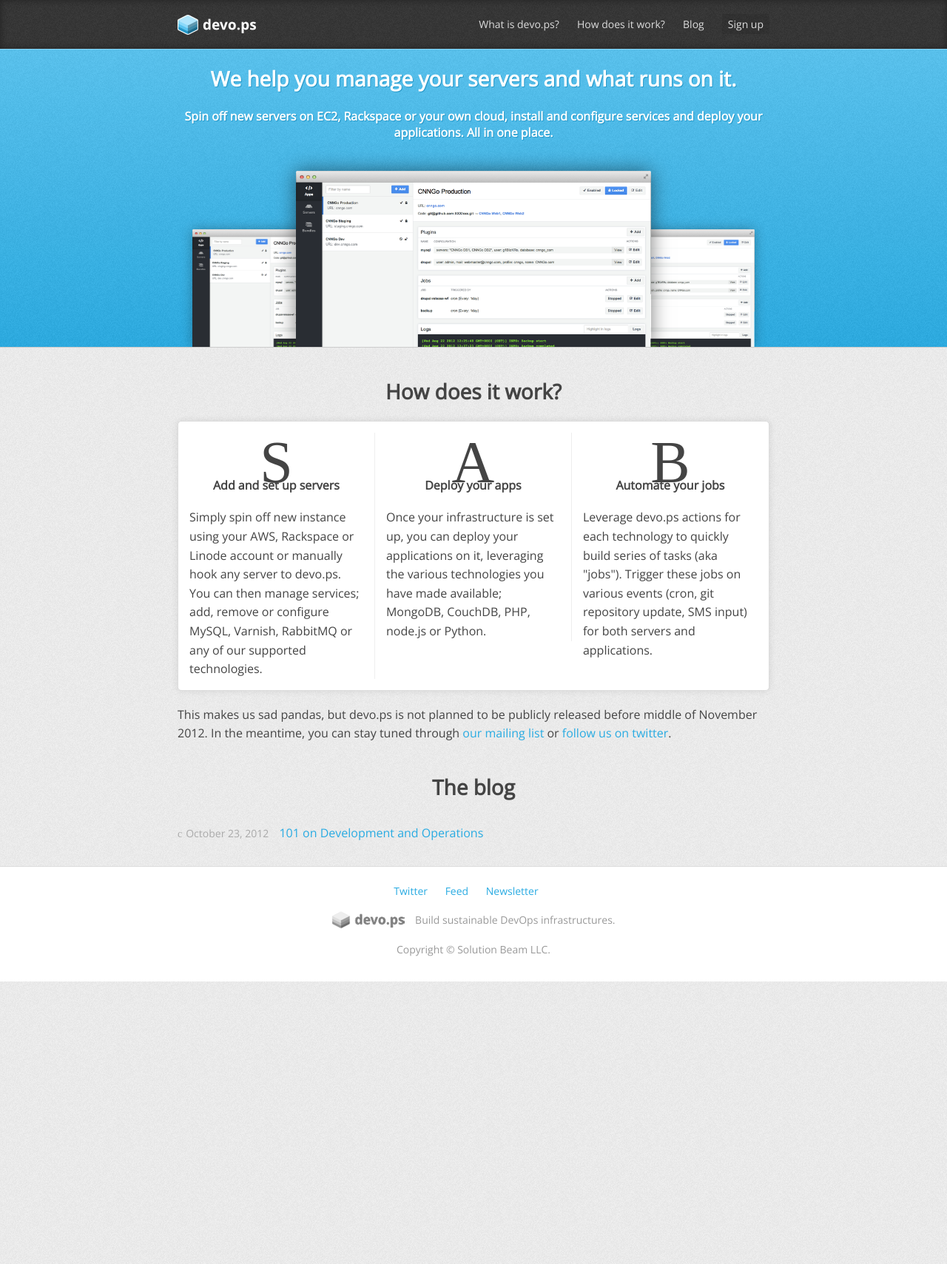
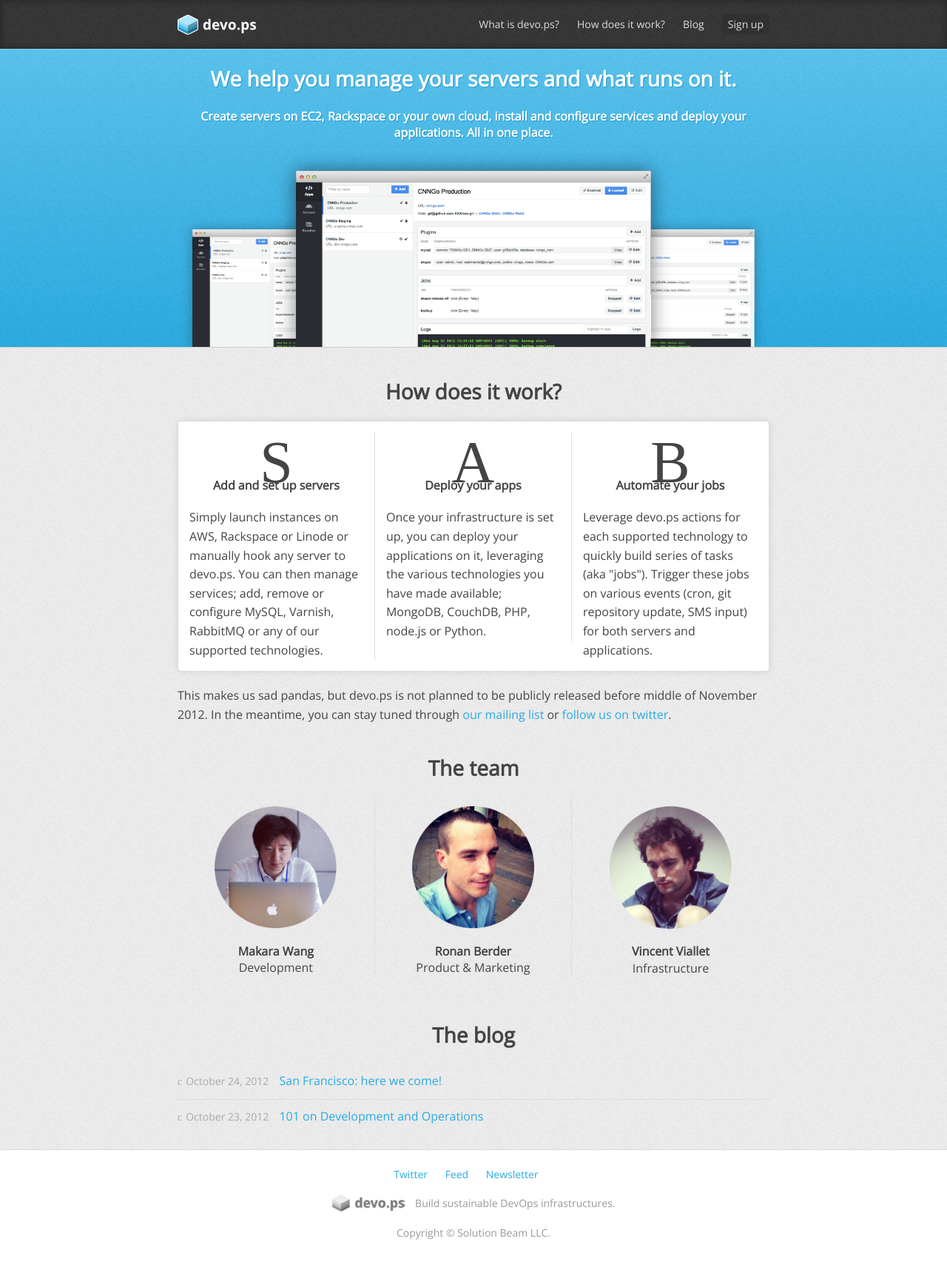
Before and after one commit to isabella232/devo-ps.github.io, a Jekyll site: the page built from index.html, in a window 1280 px wide. Shown: the whole page at 74% size. Built offline with Jekyll 4.4.1, drawn with Linux system fonts in a browser that asks for light colours; nearby versions of some CDN libraries; some web fonts are replaced; library files that are not in the unit come from our copies; before the commit the page ends 1327 px from its top, so only the background shows below that.

Commit message:
Styled comments, added video support, started writing announcement

```diff
--- a/css/style.css
+++ b/css/style.css
@@ -29,7 +29,8 @@
 
 h1,
 h2,
-h3 {
+h3,
+h4 {
   line-height: 140%;
   margin: 0 0 20px;
 }
@@ -40,6 +41,10 @@
 
 h3 {
   font-size: 16px;
+}
+
+h4 {
+  font-weight: normal;
 }
 
 pre code {
@@ -120,6 +125,39 @@
   margin-right: 5px;
 }
 
+ul.columns {
+  display: block;
+  float: left;
+  list-style: none;
+  margin: 0 0 20px;
+  padding: 0;
+}
+
+ul.columns li {
+  display: block;
+  float: left;
+  text-align: center;
+  width: 33.33%;
+}
+
+ul.columns li .wrapper {
+  border-right: 1px solid #ddd;
+  padding: 0 15px;
+}
+
+ul.columns li:last-child .wrapper {
+  border: 0;
+}
+
+ul.columns li p {
+  text-align: left;
+}
+
+.youtube {
+  margin: 0 auto 20px;
+  text-align: center;
+}
+
 /* Pitch */
 #pitch {
   background: #58c3f0;
@@ -181,39 +219,6 @@
   text-align: center;
 }
 
-#how ul {
-  background: #fff;
-  border: 1px solid #ddd;
-  border-radius: 5px;
-  -moz-border-radius: 5px;
-  -webkit-border-radius: 5px;
-  box-shadow: 0 0 10px rgba(0, 0, 0, 0.1);
-  display: block;
-  float: left;
-  list-style: none;
-  margin: 0 0 20px;
-  padding: 15px 0;
-}
-
-#how ul li {
-  display: block;
-  float: left;
-  width: 33.33%;
-}
-
-#how ul li .wrapper {
-  border-right: 1px solid #eee;
-  padding: 0 15px;
-}
-
-#how ul li:last-child .wrapper {
-  border: 0;
-}
-
-#how h3 {
-  text-align: center;
-}
-
 #how h3:before {
   content: 'S';
   font-family: 'Pictos Custom';
@@ -238,6 +243,30 @@
   margin: 0;
 }
 
+#how ul.columns {
+  background: #fff;
+  border: 1px solid #ddd;
+  border-radius: 5px;
+  -moz-border-radius: 5px;
+  -webkit-border-radius: 5px;
+  box-shadow: 0 0 10px rgba(0, 0, 0, 0.1);
+  padding: 15px 0;
+}
+
+/* Team */
+#team h2 {
+  text-align: center;
+}
+
+#team h3 {
+  margin: 0;
+}
+
+#team ul.columns li img {
+  margin: 5%;
+  width: 70%;
+}
+
 /* Blog */
 #blog h2 {
   text-align: center;
@@ -256,6 +285,16 @@
 
 #posts li:first-child {
   border: 0;
+}
+
+#comments {
+  border: 1px solid #ddd;
+  border-radius: 5px;
+  -moz-border-radius: 5px;
+  -webkit-border-radius: 5px;
+  box-shadow: 0 0 10px rgba(0, 0, 0, 0.2) inset;
+  margin: 0 0 20px;
+  padding: 15px;
 }
 
 /* Footer */
--- a/index.html
+++ b/index.html
@@ -7,7 +7,7 @@
   <div class='wrapper'>
     <div class='content'>
       <h2>We help you manage your servers and what runs on it.</h2>
-      <h3>Spin off new servers on EC2, Rackspace or your own cloud, install and configure services and deploy your applications. All in one place.</h3>
+      <h3>Create servers on EC2, Rackspace or your own cloud, install and configure services and deploy your applications. All in one place.</h3>
       <p>
         <img src='/images/preview-app.png' alt='preview' title='Application screen preview'>
         <img src='/images/preview-app.png' alt='preview' title='Application screen preview'>
@@ -20,11 +20,11 @@
 <section id='how' name='how'>
   <div class='content'>
     <h2>How does it work?</h2>
-    <ul id='steps'>
+    <ul class='columns'>
       <li>
         <div class='wrapper'>
           <h3 class='servers'>Add and set up servers</h3>
-          <p>Simply spin off new instance using your AWS, Rackspace or Linode account or manually hook any server to devo.ps. You can then manage services; add, remove or configure MySQL, Varnish, RabbitMQ or any of our supported technologies.</p>
+          <p>Simply launch instances on AWS, Rackspace or Linode or manually hook any server to devo.ps. You can then manage services; add, remove or configure MySQL, Varnish, RabbitMQ or any of our supported technologies.</p>
         </div>
       </li>
       <li>
@@ -36,13 +36,43 @@
       <li>
         <div class='wrapper'>
           <h3 class='jobs'>Automate your jobs</h3>
-          <p>Leverage devo.ps actions for each technology to quickly build series of tasks (aka "jobs"). Trigger these jobs on various events (cron, git repository update, SMS input) for both servers and applications.</p>
+          <p>Leverage devo.ps actions for each supported technology to quickly build series of tasks (aka "jobs"). Trigger these jobs on various events (cron, git repository update, SMS input) for both servers and applications.</p>
         </div>
       </li>
     </ul>
     <p id='signup' name='signup'>This makes us sad pandas, but devo.ps is not planned to be publicly released before middle of November 2012. In the meantime, you can stay tuned through <a href='http://eepurl.com/oFMS1'>our mailing list</a> or <a href='http://twitter.com/devo_ps'>follow us on twitter</a>.</p>
   </div>
 </section>
+
+<section id='team' name='team'>
+  <div class='content'>
+    <h2>The team</h2>
+    <ul class='columns'>
+      <li>
+        <div class='wrapper'>
+          <img src='/images/avatars/makara.png'>
+          <h3 class='servers'>Makara Wang</h3>
+          <h4>Development</h4>
+        </div>
+      </li>
+      <li>
+        <div class='wrapper'>
+          <img src='/images/avatars/ronan.png'>
+          <h3 class='servers'>Ronan Berder</h3>
+          <h4>Product & Marketing</h4>
+        </div>
+      </li>
+      <li>
+        <div class='wrapper'>
+          <img src='/images/avatars/vincent.png'>
+          <h3 class='servers'>Vincent Viallet</h3>
+          <h4>Infrastructure</h4>
+        </div>
+      </li>
+    </ul>
+  </div>
+</section>
+
 
 <section id='blog' name='blog'>
   <div class='content'>
```
Also changed, not shown: _layouts/post.html (+28 -7 lines), _posts/2012-10-24-San-Francisco-Here-We-Come.md (added, +11 -0 lines), css/reset.css (deleted, +0 -149 lines), css/normalize.css (added), images/avatars/makara.png (added), images/avatars/ronan.png (added), images/avatars/vincent.png (added), js/swfobject.js (added).
